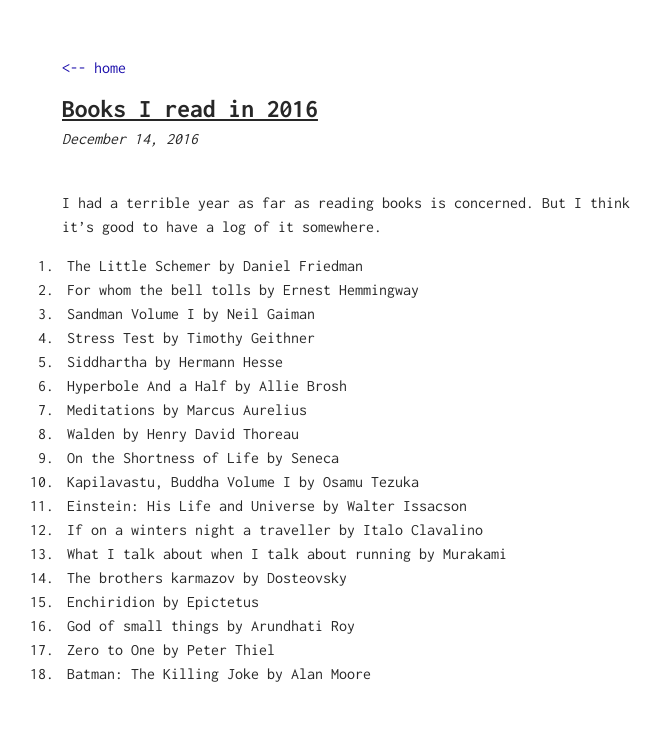
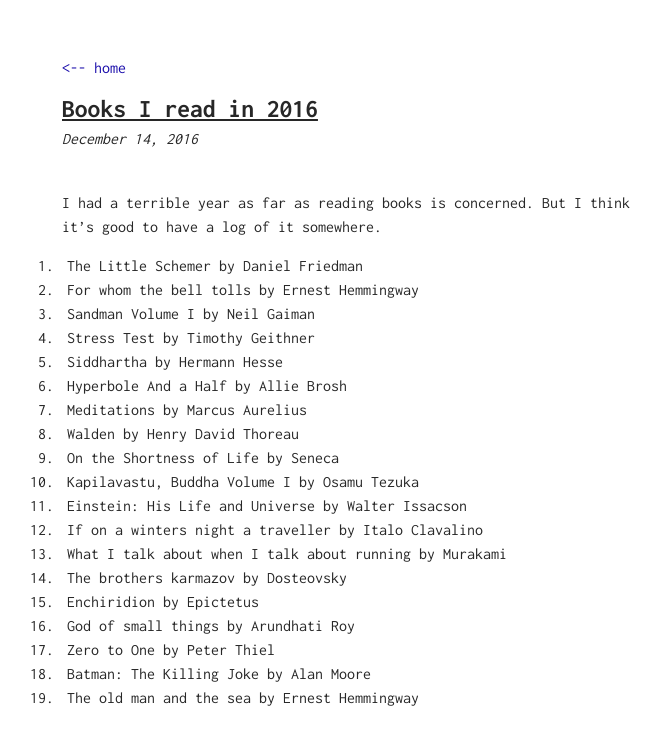
Before and after one commit to sukunrt/sukunrt.github.io, a Jekyll site: the page built from _posts/2016-12-14-Books_I_Read_in_2016.md, in a window 1280 px wide. Shown: the top 745 px of the page, without its empty margins (278-939 px from the left). Built offline with Jekyll 4.4.1, drawn with Linux system fonts in a browser that asks for light colours.

Commit message:
Add more books!

```diff
--- a/_posts/2016-12-14-Books_I_Read_in_2016.md
+++ b/_posts/2016-12-14-Books_I_Read_in_2016.md
@@ -23,3 +23,4 @@ I had a terrible year as far as reading books is concerned. But I think it's goo
 16. God of small things by Arundhati Roy
 17. Zero to One by Peter Thiel
 18. Batman: The Killing Joke by Alan Moore
+19. The old man and the sea by Ernest Hemmingway
```
